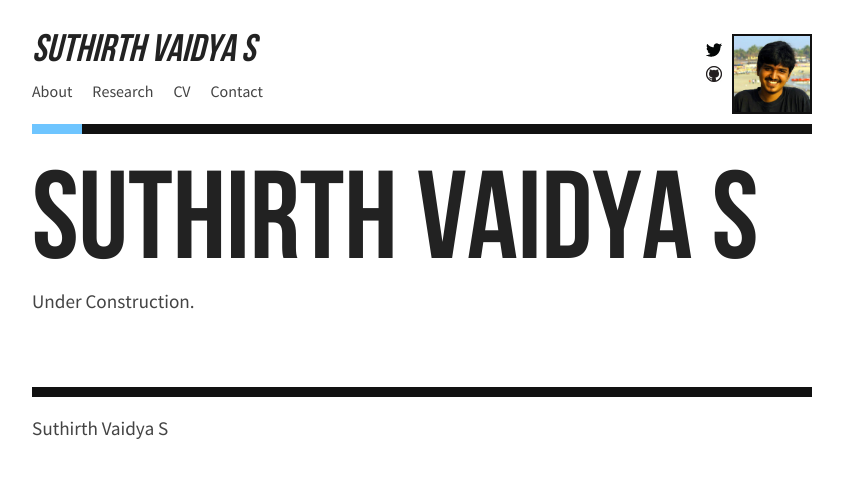
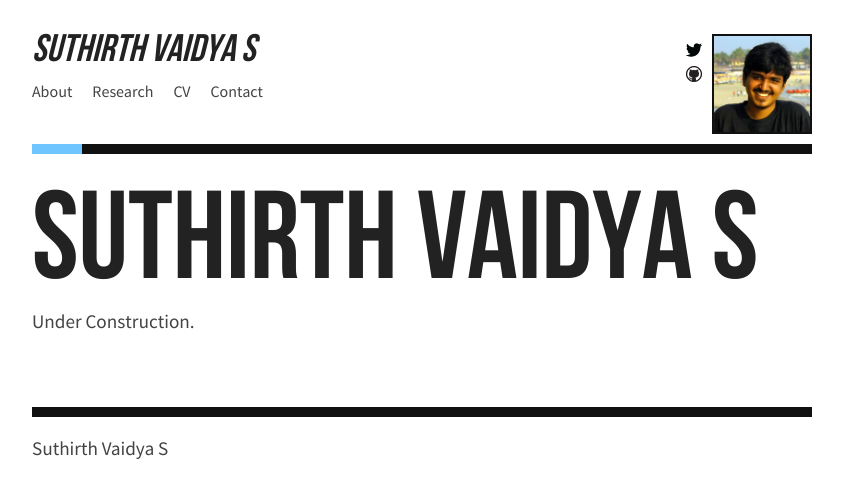
Before and after one commit to suthirth/suthirth.github.io, a Jekyll site: the page built from index.html, in a window 1280 px wide. Shown: the top 498 px of the page, without its empty margins (218-1061 px from the left). Built offline with Jekyll 4.4.1, drawn with Linux system fonts in a browser that asks for light colours; the list of posts is cut into pages by our own code.

Commit message:
Update mobile.css

```diff
--- a/css/mobile.css
+++ b/css/mobile.css
@@ -126,8 +126,8 @@ header .nav-selection.contact {
 
 header .profile {
   float: right;
-  height: 80px;
-  max-width: 110px;
+  height: 100px;
+  max-width: 130px;
   margin-top: 14px; }
 
 header .social {
@@ -139,8 +139,8 @@ header .social img {
   margin: 9px 0; }
 
 header .avatar {
-  height: 80px;
-  width: 80px;
+  height: 100px;
+  width: 100px;
   border: 2px solid #111111;
   float: left;
   margin-left: 10px; }
```
